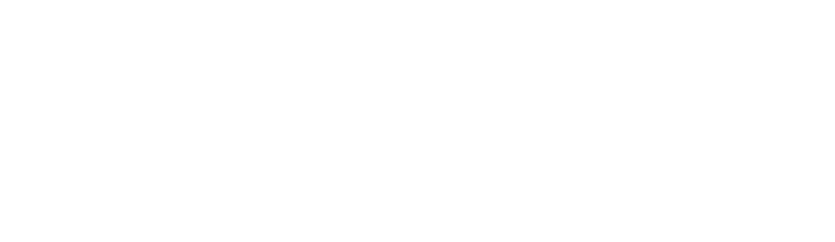
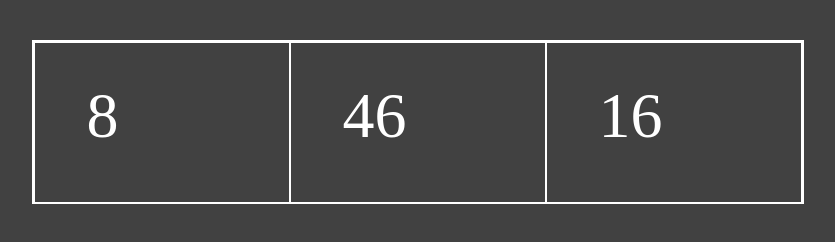
Before and after one commit to harsh01010/Javascript, a plain HTML site: page practiseAndExercises/digitalClock.html in a window 1280 px wide. Shown: the whole page, without its empty margins (198-1033 px from the left). Drawn offline with Linux system fonts and the light colour scheme.

Commit message:
new changes

```diff
--- /dev/null
+++ b/JSFundamentals/callbacks.html
@@ -0,0 +1,13 @@
+<!DOCTYPE html>
+<html lang="en">
+<head>
+    <meta charset="UTF-8">
+    <meta http-equiv="X-UA-Compatible" content="IE=edge">
+    <meta name="viewport" content="width=device-width, initial-scale=1.0">
+    <title>Document</title>
+</head>
+<body>
+
+    <script src="callbacks.js"></script>
+</body>
+</html>
--- a/practiseAndExercises/digitalClock.html
+++ b/practiseAndExercises/digitalClock.html
@@ -0,0 +1,73 @@
+<!DOCTYPE html>
+<html lang="en">
+
+<head>
+    <meta charset="UTF-8">
+    <meta http-equiv="X-UA-Compatible" content="IE=edge">
+    <meta name="viewport" content="width=device-width, initial-scale=1.0">
+    <title>Clock</title>
+    <style>
+        body {
+            margin: 0px;
+            padding: 0px;
+            background-color: #414141;
+            color: white;
+        }
+
+        .box {
+            border: 2px solid white;
+            width: 60vw;
+            height: 20vh;
+            display: flex;
+            margin-top: 5vh;
+            margin-left: 18vw;
+
+        }
+
+        .hr,
+        .min,
+        .sec {
+            height: 20vh;
+            width: 20vw;
+            border: 1px solid white;
+        }
+
+        p {
+            font-size: 8vh;
+            margin-top: 4.5vh;
+            margin-left: 4vw;
+        }
+    </style>
+</head>
+
+<body>
+
+    <div class="box">
+        <div class="hr"></div>
+        <div class="min"></div>
+        <div class="sec"></div>
+    </div>
+
+    <script>
+        function update() {
+            var t = new Date();
+            let hr = document.getElementsByClassName("hr")[0];
+            let min = hr.nextElementSibling;
+            let sec = min.nextElementSibling;
+            let h = t.getHours() > 12 ? t.getHours() - 12 : t.getHours();
+            let m = t.getMinutes();
+            let s = t.getSeconds();
+            hr.innerHTML = `<p>${h}</p>`;
+            min.innerHTML = `<p>${m}</p>`;
+            sec.innerHTML = `<p>${s}</p>`;
+            //console.log(sec);
+        }
+        setInterval(() => {
+            update()
+        }, 1000);
+
+    </script>
+
+</body>
+
+</html>
```
Also changed, not shown: JSFundamentals/HtmlInsertionMethods.html (+7 -0 lines), JSFundamentals/Promises.js (added, +34 -0 lines), JSFundamentals/callbacks.js (added, +57 -0 lines), JSFundamentals/changingHtmlClasses.html (+1 -1 lines), JSFundamentals/temp.html (added, +59 -0 lines), JSFundamentals/temp.js (deleted).
